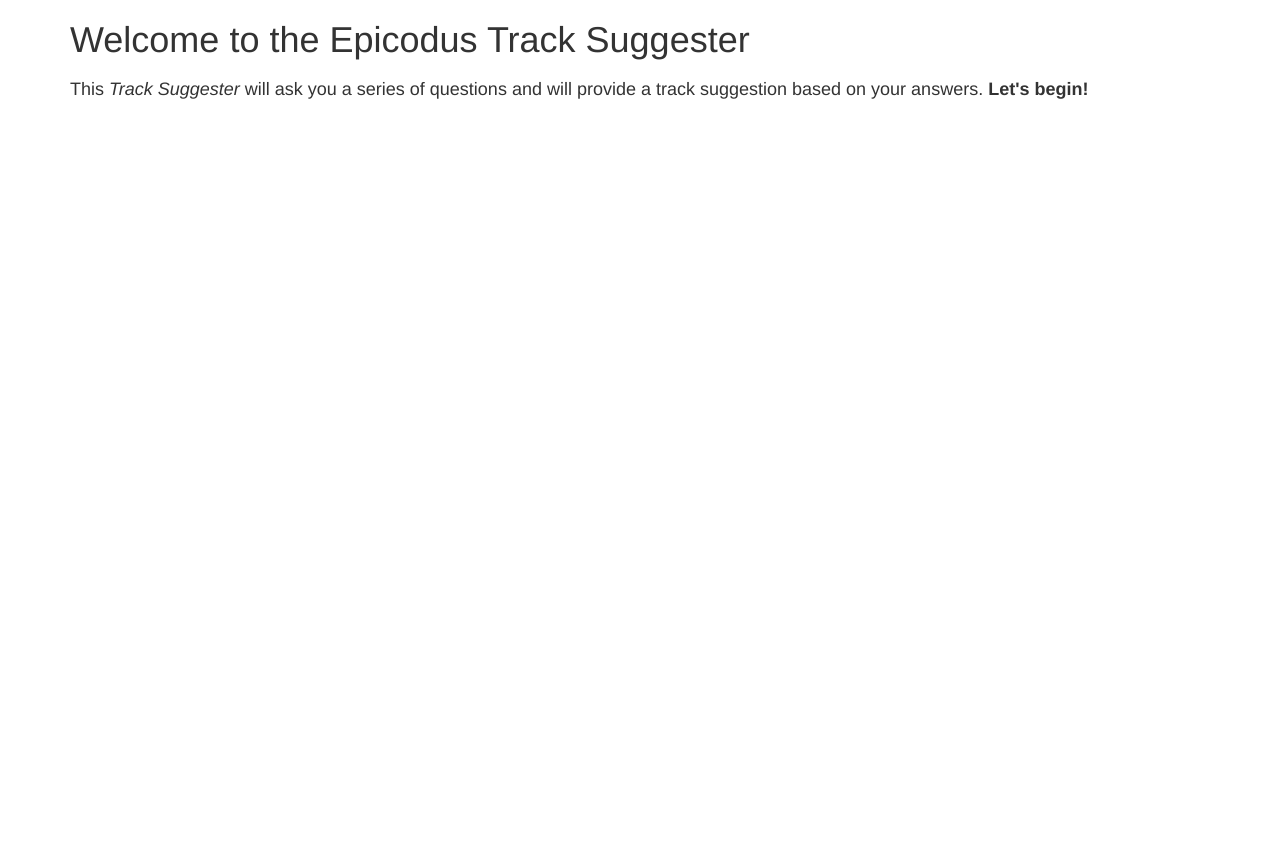
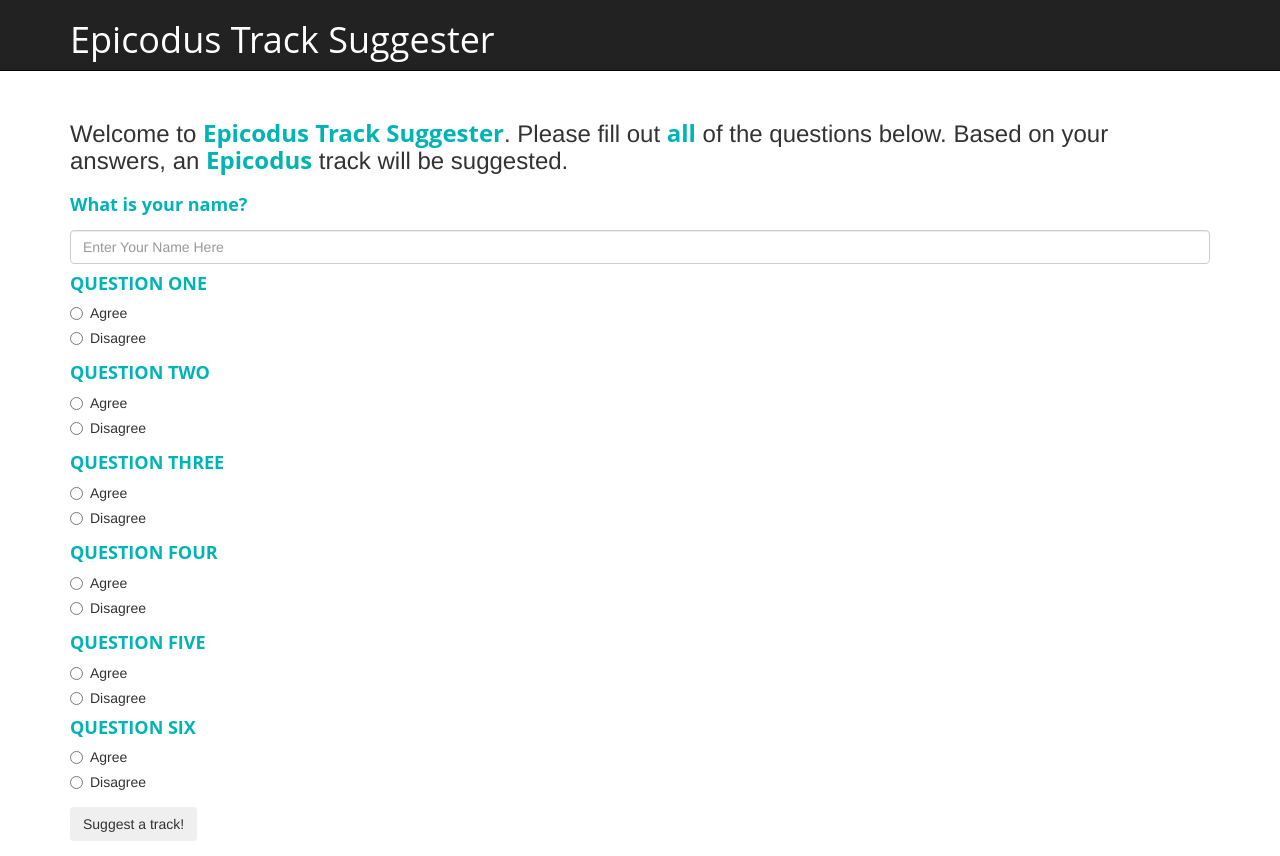
Before and after one commit to LisaMacCarrigan/track-suggester, a plain HTML site: page index.html in a window 1280 px wide. Before the commit the page ends 800 px from the top, so only its background shows below. Drawn offline with nearby package versions, Linux system fonts and the light colour scheme.

Commit message:
add form groups, add essential JS components, add styling

```diff
--- a/css/styles.css
+++ b/css/styles.css
@@ -1,3 +1,14 @@
-h1, h4 {
-  font-family: helvetica, sans-serif;
+body {
+  padding-top: 100px;
 }
+
+.container.header {
+  color: white;
+  font-family: "Open Sans", sans-serif;
+}
+
+.emphasize, h4 {
+  color: #00b3b4;
+  font-weight: bold;
+  font-family: "Open Sans", sans-serif;
+}
--- a/index.html
+++ b/index.html
@@ -7,13 +7,107 @@
     <title>Epicodus Track Suggester</title>
   </head>
   <body>
+    <nav class="navbar navbar-inverse navbar-fixed-top">
+      <div class="container header"><h1>Epicodus Track Suggester</h1>
+      </div>
+    </nav>
+
     <div class="container">
-    <h1>Welcome to the Epicodus Track Suggester<h1>
-    <h4>This <em>Track Suggester</em> will ask you a series of questions and will provide a track suggestion based on your answers. <strong>Let's begin!</strong></h4>
+      <h3>Welcome to <span class="emphasize">Epicodus Track Suggester</span>. Please fill out <span class="emphasize">all</span> of the questions below. Based on your answers, an <span class="emphasize">Epicodus</span> track will be suggested.</h3>
+      <form id="questions">
+        <label for="name" type="text" value="name"><h4>What is your name?</h4></label>
+        <input id="name" class="form-control" placeholder="Enter Your Name Here">
 
+        <div class="form-group">
+          <h4>QUESTION ONE</h4>
+          <div class="radio">
+            <label for="q1-c1">
+              <input id="q1-c1" type="radio" name="question1" value="agree">Agree
+            </label>
+          </div>
+          <div class="radio">
+            <label for="q1-c2">
+              <input id="q1-c2" type="radio" name="question1" value="disagree">Disagree
+            </label>
+          </div>
+        </div>
+
+        <div class="form-group">
+          <h4>QUESTION TWO</h4>
+          <div class="radio">
+            <label for="q2-c1">
+              <input id="q2-c1" type="radio" name="question2" value="agree">Agree
+            </label>
+          </div>
+          <div class="radio">
+            <label for="q2-c2">
+              <input id="q2-c2" type="radio" name="question2" value="disagree">Disagree
+            </label>
+          </div>
+        </div>
+
+        <div class="form-group">
+          <h4>QUESTION THREE</h4>
+          <div class="radio">
+            <label for="q3-c1">
+              <input id="q3-c1" type="radio" name="question3" value="agree">Agree
+            </label>
+          </div>
+          <div class="radio">
+            <label for="q3-c2">
+              <input id="q3-c2" type="radio" name="question3" value="disagree">Disagree
+            </label>
+          </div>
+        </div>
+
+        <div class="form-group">
+          <h4>QUESTION FOUR</h4>
+          <div class="radio">
+            <label for="q4-c1">
+              <input id="q4-c1" type="radio" name="question4" value="agree">Agree
+            </label>
+          </div>
+          <div class="radio">
+            <label for="q4-c2">
+              <input id="q4-c2" type="radio" name="question4" value="disagree">Disagree
+            </label>
+          </div>
+        </div>
+
+        <div class="form-group">
+          <h4>QUESTION FIVE</h4>
+          <div class="radio">
+            <label for="q5-c1">
+              <input id="q5-c1" type="radio" name="question5" value="agree">Agree
+            </label>
+          </div>
+          <div class="radio">
+            <label for="q5-c2">
+              <input id="q5-c2" type="radio" name="question5" value="disagree">Disagree
+            </label>
+          </div>
+
+        <div class="form-group">
+          <h4>QUESTION SIX</h4>
+          <div class="radio">
+            <label for="q6-c1">
+              <input id="q6-c1" type="radio" name="question6" value="agree">Agree
+            </label>
+          </div>
+          <div class="radio">
+            <label for="q6-c2">
+              <input id="q6-c2" type="radio" name="question6" value="disagree">Disagree
+            </label>
+          </div>
+        </div>
+        <button type="submit" class="btn">Suggest a track!</button>
+      </form>
+      <div class="outcome">
+      </div>
     </div>
-  <script src="https://ajax.googleapis.com/ajax/libs/jquery/3.1.0/jquery.min.js"></script>
-  <script src="https://maxcdn.bootstrapcdn.com/bootstrap/3.3.7/js/bootstrap.min.js" integrity="sha384-Tc5IQib027qvyjSMfHjOMaLkfuWVxZxUPnCJA7l2mCWNIpG9mGCD8wGNIcPD7Txa" crossorigin="anonymous"></script>
-  <script src="js/scripts.js"></script>
+
+    <script src="https://ajax.googleapis.com/ajax/libs/jquery/3.1.0/jquery.min.js"></script>
+    <script src="https://maxcdn.bootstrapcdn.com/bootstrap/3.3.7/js/bootstrap.min.js" integrity="sha384-Tc5IQib027qvyjSMfHjOMaLkfuWVxZxUPnCJA7l2mCWNIpG9mGCD8wGNIcPD7Txa" crossorigin="anonymous"></script>
+    <script src="js/scripts.js"></script>
   </body>
 </html>
--- a/js/scripts.js
+++ b/js/scripts.js
@@ -0,0 +1,19 @@
+
+// UI Logic
+
+$(document).ready(function() {
+  $("form#questions").submit(function(event) {
+    event.preventDefault();
+    var name = $("input#name").val();
+
+
+    $("input:radio[name=question1]:checked").val();
+    var question2 = $("input:radio[name=question2]:checked").val();
+    var question3 = $("input:radio[name=question3]:checked").val();
+    var question4 = $("input:radio[name=question4]:checked").val();
+    var question5 = $("input:radio[name=question5]:checked").val();
+    var question6 = $("input:radio[name=question6]:checked").val();
+
+
+  });
+});
```
